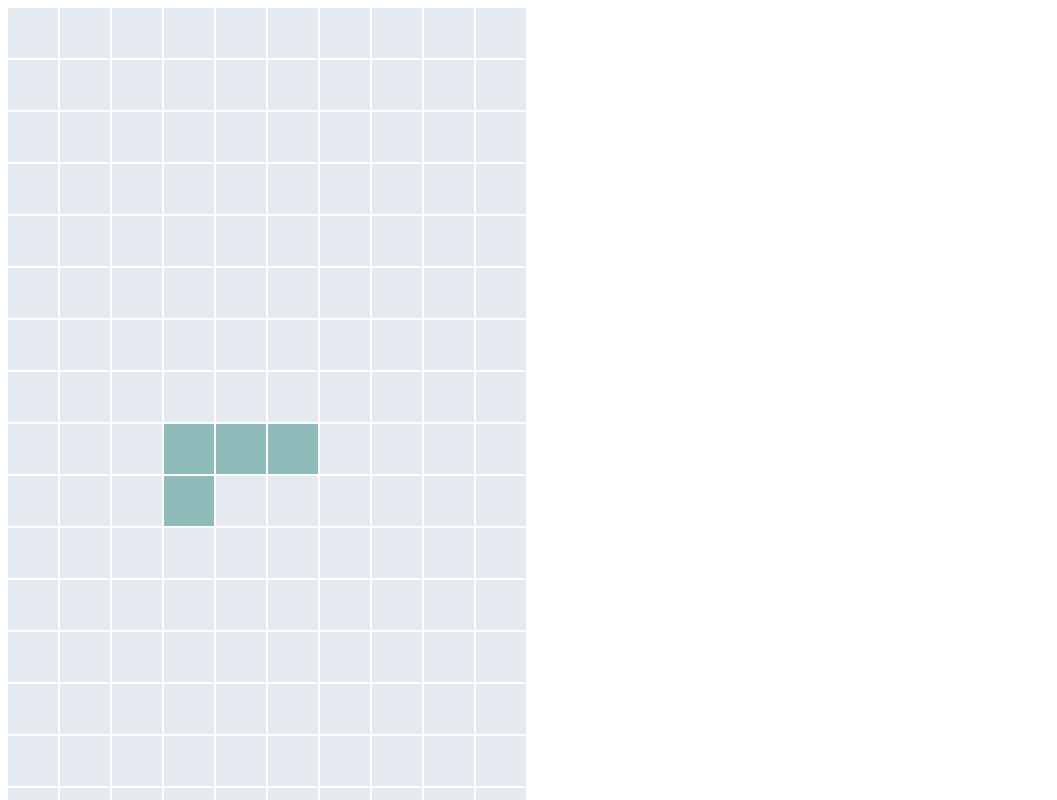
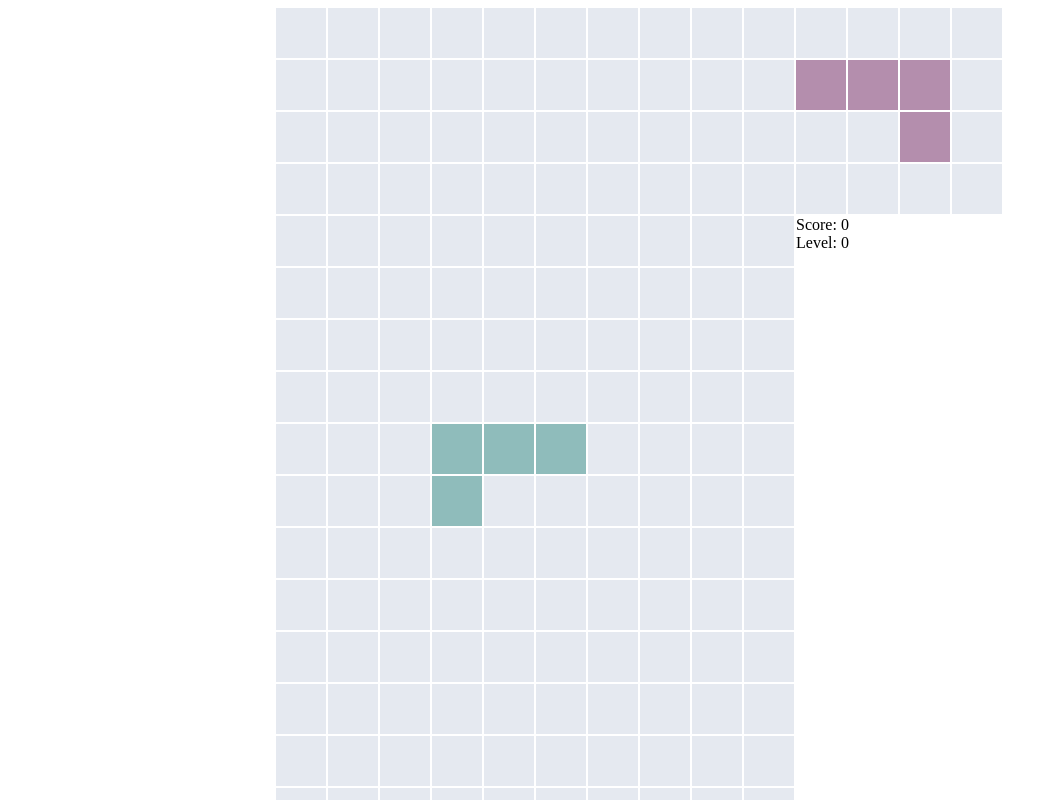
Before and after one commit to TomBosmans/tetris-ts, a React (Create React App) app: page / in a window 1280 px wide. Shown: the top 800 px of the page, without its empty margins (0-1057 px from the left). Built offline with nearby package versions, Linux system fonts and the light colour scheme.

Commit message:
quick styling

```diff
--- a/src/App.tsx
+++ b/src/App.tsx
@@ -1,10 +1,8 @@
 import React from "react"
-import Playfield from "./components/Playfield"
+import Game from "./components/Game"
 
-function App() {
+export default function App() {
   return (
-    <Playfield />
+    <Game />
   )
 }
-
-export default App
--- /dev/null
+++ b/src/components/Game/Game.tsx
@@ -0,0 +1,11 @@
+import React from "react"
+import Playfield from "src/components/Playfield"
+import { Container } from "src/styled"
+
+export default function Game() {
+  return (
+    <Container>
+      <Playfield />
+    </Container>
+  )
+}
--- /dev/null
+++ b/src/components/Game/index.ts
@@ -0,0 +1 @@
+export { default } from "./Game"
--- a/src/components/Level/Level.tsx
+++ b/src/components/Level/Level.tsx
@@ -5,6 +5,6 @@ export default function Level() {
   const { state: { level } } = useContext(PlayfieldContext)
 
   return (
-    <div>{level}</div>
+    <div>Level: {level}</div>
   )
 }
--- a/src/components/Playfield/Playfield.tsx
+++ b/src/components/Playfield/Playfield.tsx
@@ -5,15 +5,18 @@ import PlayfieldProvider from "src/PlayfieldProvider"
 import Score from "src/components/Score"
 import Level from "src/components/Level"
 import Preview from "src/components/Preview"
+import { SideContainer } from "src/styled"
 
 export default function Playfield() {
   return (
     <PlayfieldProvider>
       <Keybindings />
       <Arena />
-      <Score />
-      <Level />
-      <Preview />
+      <SideContainer>
+        <Preview />
+        <Score />
+        <Level />
+      </SideContainer>
     </PlayfieldProvider>
  )
 }
--- a/src/components/Preview/Preview.tsx
+++ b/src/components/Preview/Preview.tsx
@@ -22,6 +22,6 @@ export default function Preview() {
   }
 
   return (
-    <Canvas draw={draw} width={size} height={size} />
+    <Canvas draw={draw} width={size} height={size} delay={2}/>
   )
 }
--- a/src/components/Score/Score.tsx
+++ b/src/components/Score/Score.tsx
@@ -5,6 +5,6 @@ export default function Score() {
   const { state: { score } } = useContext(PlayfieldContext)
 
   return (
-    <div>{score}</div>
+    <div>Score: {score}</div>
   )
 }
--- /dev/null
+++ b/src/styled/index.ts
@@ -0,0 +1,11 @@
+import styled from "styled-components";
+
+export const Container = styled.div`
+  display: flex;
+  justify-content: center;
+`
+
+export const SideContainer = styled.div`
+  display: flex;
+  flex-direction: column;
+`
```
